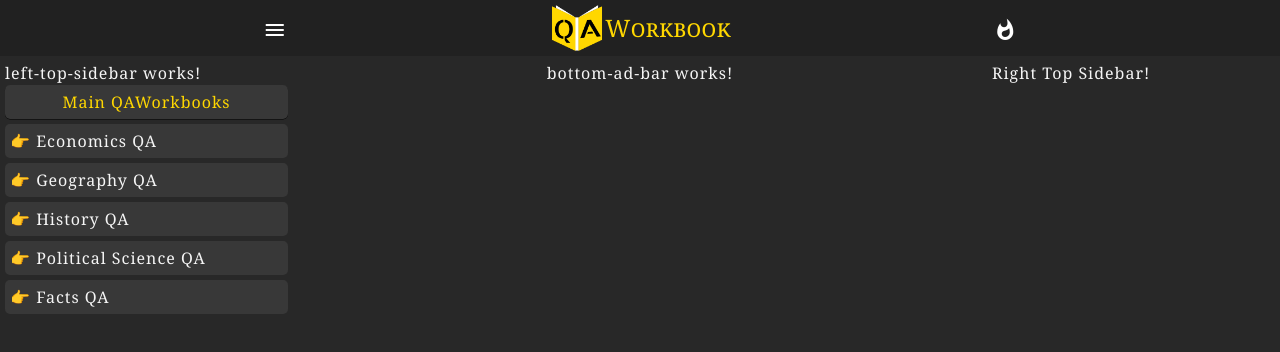
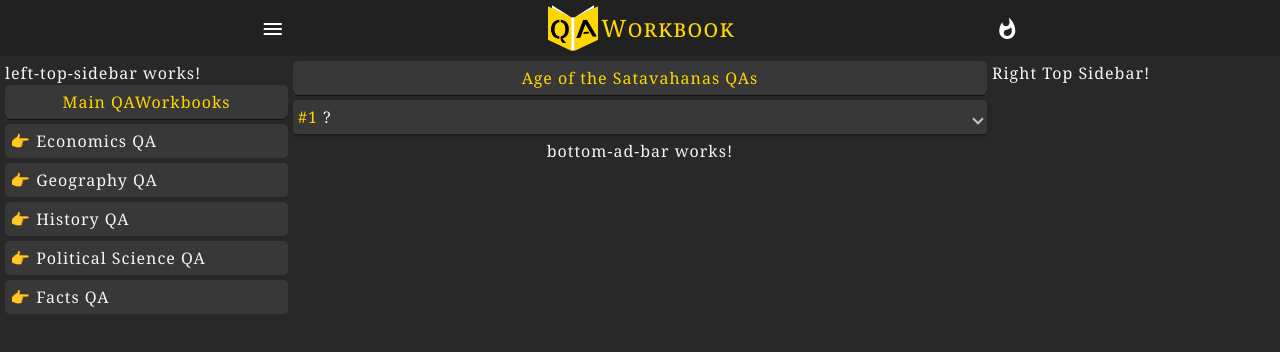
Before and after one commit to JibinJF/QAWorkbook, an Angular app: page /HistoryQA/AncientIndianHistoryQA/SatavahanasQA in a window 1280 px wide. Before the commit this address led to /. Shown: the top 352 px of the page. Built offline with nearby package versions, Linux system fonts and the light colour scheme.

Commit message:
Creating SatavahanasQA Component

```diff
--- a/src/app/StructuralComponents/main-nav-menu/main-nav-menu.component.html
+++ b/src/app/StructuralComponents/main-nav-menu/main-nav-menu.component.html
@@ -41,6 +41,7 @@
     <button mat-menu-item routerLink="HistoryQA/AncientIndianHistoryQA/MauryaAgeQA">Maurya Age QA</button>
     <button mat-menu-item routerLink="HistoryQA/AncientIndianHistoryQA/CentralAsianInfluenceQA">Central Asian Influence QA</button>
     <button mat-menu-item routerLink="HistoryQA/AncientIndianHistoryQA/ScienceAndCivilizationLegacyQA">Legacy in Science And Civilization QA</button>
+    <button mat-menu-item routerLink="HistoryQA/AncientIndianHistoryQA/SatavahanasQA">Age of the Satavahanas QA</button>
 </mat-menu>
 
 <mat-menu #medievalIndianHistoryQA="matMenu">
--- a/src/app/app-routing.module.ts
+++ b/src/app/app-routing.module.ts
@@ -49,6 +49,7 @@ import { PhysicalGeographyQAComponent } from './general-awareness-qa/geography-q
 import { EarthOriginAndEvolutionQAComponent } from './general-awareness-qa/geography-qa/physical-geography-qa/earth-origin-and-evolution-qa/earth-origin-and-evolution-qa.component';
 import { EarthInteriorQAComponent } from './general-awareness-qa/geography-qa/physical-geography-qa/earth-interior-qa/earth-interior-qa.component';
 import { CentralAsianInfluenceQAComponent } from './general-awareness-qa/history-qa/ancient-indian-history-qa/central-asian-influence-qa/central-asian-influence-qa.component';
+import { SatavahanasQAComponent } from './general-awareness-qa/history-qa/ancient-indian-history-qa/satavahanas-qa/satavahanas-qa.component';
 
 const routes: Routes = [
   { path: '', component: HomeComponent },
@@ -74,6 +75,7 @@ const routes: Routes = [
   { path: 'HistoryQA/AncientIndianHistoryQA/MauryaAgeQA', component: MauryaAgeQAComponent },
   { path: 'HistoryQA/AncientIndianHistoryQA/CentralAsianInfluenceQA', component: CentralAsianInfluenceQAComponent },
   { path: 'HistoryQA/AncientIndianHistoryQA/ScienceAndCivilizationLegacyQA', component: ScienceAndCivilizationLegacyQAComponent },
+  { path: 'HistoryQA/AncientIndianHistoryQA/SatavahanasQA', component: SatavahanasQAComponent },
   { path: 'HistoryQA/ModernIndianHistoryQA', component: ModernIndianHistoryQAComponent },
   { path: 'HistoryQA/ModernIndianHistoryQA/EighteenthCenturyIndiaQA', component: EighteenthCenturyIndiaQAComponent },
   { path: 'HistoryQA/ModernIndianHistoryQA/EuropeanPenetrationAndConquestQA', component: EuropeanPenetrationAndConquestQAComponent },
--- a/src/app/app.module.ts
+++ b/src/app/app.module.ts
@@ -74,6 +74,7 @@ import { PhysicalGeographyQAComponent } from './general-awareness-qa/geography-q
 import { EarthOriginAndEvolutionQAComponent } from './general-awareness-qa/geography-qa/physical-geography-qa/earth-origin-and-evolution-qa/earth-origin-and-evolution-qa.component';
 import { EarthInteriorQAComponent } from './general-awareness-qa/geography-qa/physical-geography-qa/earth-interior-qa/earth-interior-qa.component';
 import { CentralAsianInfluenceQAComponent } from './general-awareness-qa/history-qa/ancient-indian-history-qa/central-asian-influence-qa/central-asian-influence-qa.component';
+import { SatavahanasQAComponent } from './general-awareness-qa/history-qa/ancient-indian-history-qa/satavahanas-qa/satavahanas-qa.component';
 
 
 @NgModule({
@@ -152,7 +153,8 @@ import { CentralAsianInfluenceQAComponent } from './general-awareness-qa/history
     PhysicalGeographyQAComponent,
     EarthOriginAndEvolutionQAComponent,
     EarthInteriorQAComponent,
-    CentralAsianInfluenceQAComponent
+    CentralAsianInfluenceQAComponent,
+    SatavahanasQAComponent
   ],
   bootstrap: [
     AppComponent
--- a/src/app/general-awareness-qa/history-qa/ancient-indian-history-qa/ancient-indian-history-qa.component.ts
+++ b/src/app/general-awareness-qa/history-qa/ancient-indian-history-qa/ancient-indian-history-qa.component.ts
@@ -56,6 +56,11 @@ export class AncientIndianHistoryQAComponent implements OnInit {
   },
   {
     wbNumber: this.wbNumber++,
+    wbName: `Age of the Satavahanas QA`,
+    wbRoute: '/HistoryQA/AncientIndianHistoryQA/SatavahanasQA',
+  },
+  {
+    wbNumber: this.wbNumber++,
     wbName: `Legacy in Science And Civilization QA`,
     wbRoute: '/HistoryQA/AncientIndianHistoryQA/ScienceAndCivilizationLegacyQA',
   },
--- /dev/null
+++ b/src/app/general-awareness-qa/history-qa/ancient-indian-history-qa/satavahanas-qa/satavahanas-qa.component.ts
@@ -0,0 +1,31 @@
+import { Component, OnInit } from '@angular/core';
+import { QAModel } from 'src/app/StructuralComponents/qamodel';
+
+@Component({
+  selector: 'app-satavahanas-qa',
+  template: `
+  <app-display-qa [qas]="satavahanasQAs" [workbookName]="workbookName"></app-display-qa>
+  `,
+  styles: [
+  ]
+})
+export class SatavahanasQAComponent implements OnInit {
+
+  qaNumber: number = 1;
+  workbookName: string = `Age of the Satavahanas`;
+  constructor() { }
+
+  ngOnInit(): void {
+  }
+
+  satavahanasQAs: QAModel[] = [
+    {
+      qaNumber: this.qaNumber++,
+      question: `?`,
+      answer: `.`,
+      description: `<ul>
+      <li>.</li>
+      </ul>`
+    },
+  ]
+}
```
Also changed, not shown: 1 other file (tests, documents, lock files or other folders).
